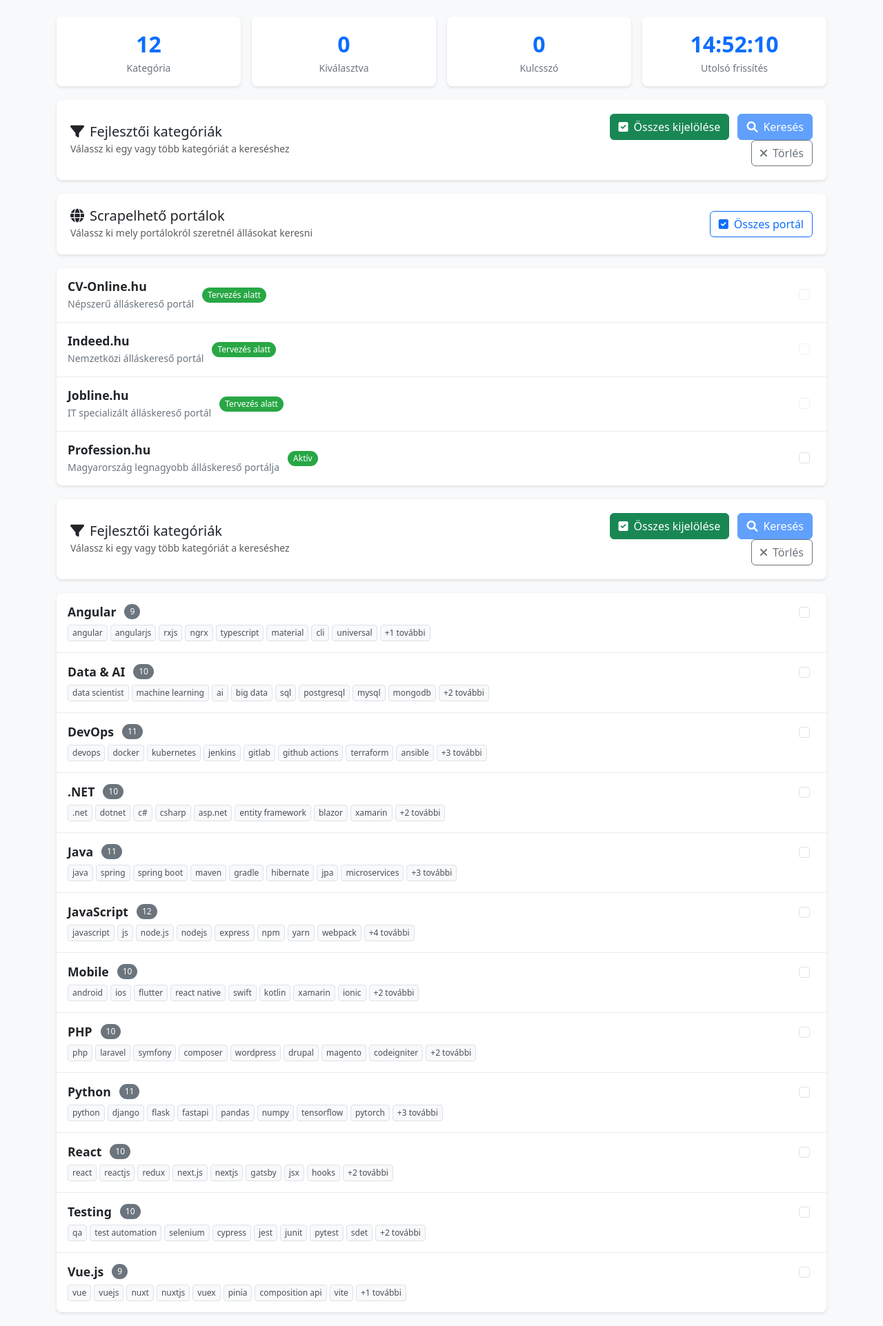
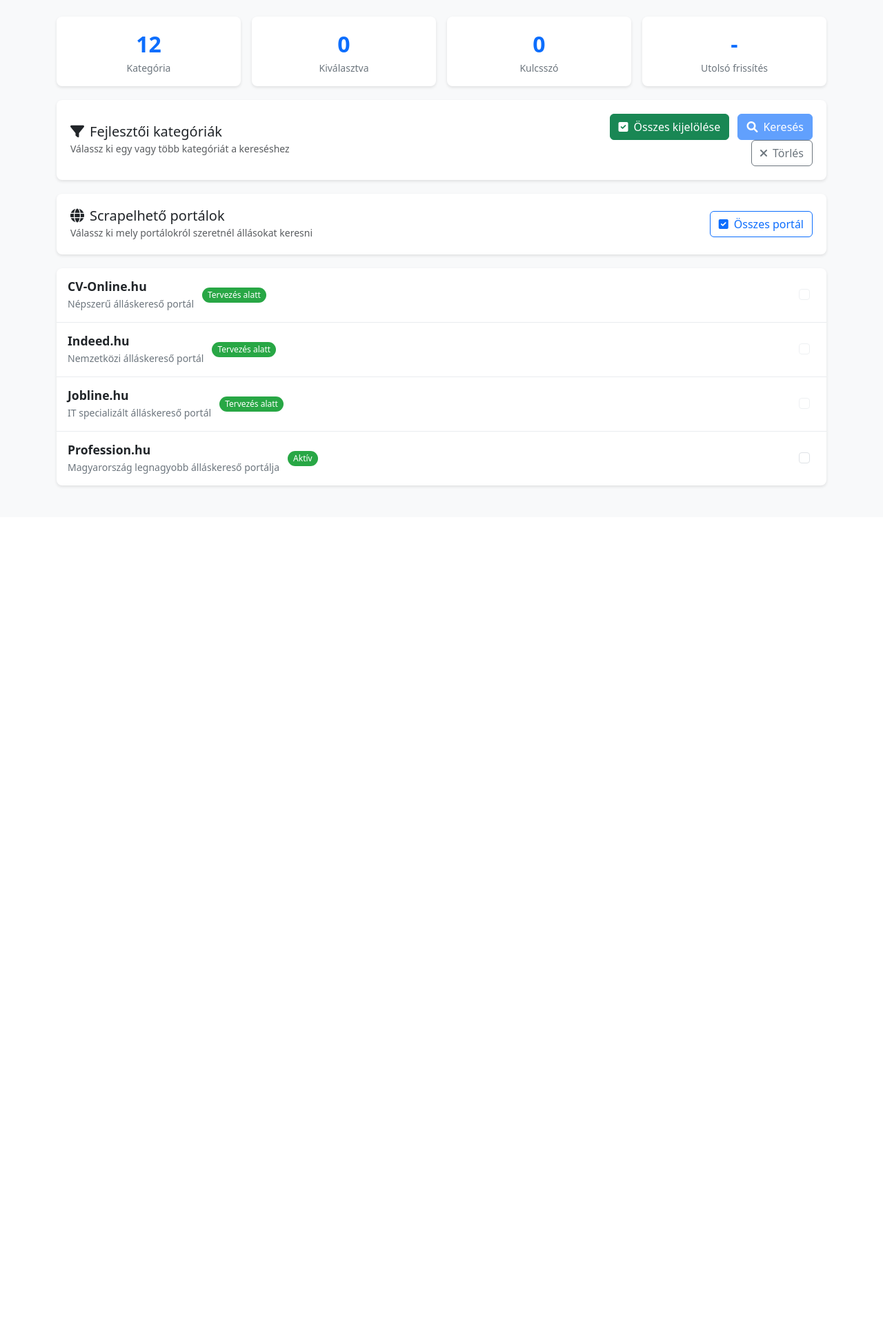
Before and after one commit to silenth4wkh/lumora2, a Flask app: page / in a window 1280 px wide. Shown: the part 50-1973 px from the top of the page at 69% size. After the commit the page ends 758 px from the top, so only its background shows below. Run offline with Flask 3, Linux system fonts and the light colour scheme; some libraries are stand-ins or nearby versions.

Commit message:
Expand search coverage: more feeds, keywords, fix Excel export, remove duplicate categories

```diff
--- a/app.py
+++ b/app.py
@@ -101,18 +101,18 @@ PORTALS = {
 
 # Kategóriák definiálása - legnépszerűbb fejlesztői területek
 CATEGORIES = {
-    "java": {"name": "Java", "keywords": ["java", "spring", "spring boot", "maven", "gradle", "hibernate", "jpa", "microservices", "jakarta", "junit", "mockito"]},
-    "javascript": {"name": "JavaScript", "keywords": ["javascript", "js", "node.js", "nodejs", "express", "npm", "yarn", "webpack", "babel", "es6", "typescript", "ts"]},
-    "python": {"name": "Python", "keywords": ["python", "django", "flask", "fastapi", "pandas", "numpy", "tensorflow", "pytorch", "scikit-learn", "celery", "redis"]},
-    "php": {"name": "PHP", "keywords": ["php", "laravel", "symfony", "composer", "wordpress", "drupal", "magento", "codeigniter", "yii", "phalcon"]},
-    "react": {"name": "React", "keywords": ["react", "reactjs", "redux", "next.js", "nextjs", "gatsby", "jsx", "hooks", "context", "router"]},
-    "angular": {"name": "Angular", "keywords": ["angular", "angularjs", "rxjs", "ngrx", "typescript", "material", "cli", "universal", "ivy"]},
-    "vue": {"name": "Vue.js", "keywords": ["vue", "vuejs", "nuxt", "nuxtjs", "vuex", "pinia", "composition api", "vite", "quasar"]},
-    "devops": {"name": "DevOps", "keywords": ["devops", "docker", "kubernetes", "jenkins", "gitlab", "github actions", "terraform", "ansible", "aws", "azure", "gcp"]},
-    "dotnet": {"name": ".NET", "keywords": [".net", "dotnet", "c#", "csharp", "asp.net", "entity framework", "blazor", "xamarin", "maui", "core"]},
-    "mobile": {"name": "Mobile", "keywords": ["android", "ios", "flutter", "react native", "swift", "kotlin", "xamarin", "ionic", "cordova", "pwa"]},
-    "data": {"name": "Data & AI", "keywords": ["data scientist", "machine learning", "ai", "big data", "sql", "postgresql", "mysql", "mongodb", "elasticsearch", "kafka"]},
-    "testing": {"name": "Testing", "keywords": ["qa", "test automation", "selenium", "cypress", "jest", "junit", "pytest", "sdet", "performance testing", "api testing"]}
+    "java": {"name": "Java", "keywords": ["java", "spring", "spring boot", "maven", "gradle", "hibernate", "jpa", "microservices", "jakarta", "junit", "mockito", "java developer", "java fejlesztő"]},
+    "javascript": {"name": "JavaScript", "keywords": ["javascript", "js", "node.js", "nodejs", "express", "npm", "yarn", "webpack", "babel", "es6", "typescript", "ts", "javascript developer", "js fejlesztő"]},
+    "python": {"name": "Python", "keywords": ["python", "django", "flask", "fastapi", "pandas", "numpy", "tensorflow", "pytorch", "scikit-learn", "celery", "redis", "python developer", "python fejlesztő"]},
+    "php": {"name": "PHP", "keywords": ["php", "laravel", "symfony", "composer", "wordpress", "drupal", "magento", "codeigniter", "yii", "phalcon", "php developer", "php fejlesztő"]},
+    "react": {"name": "React", "keywords": ["react", "reactjs", "redux", "next.js", "nextjs", "gatsby", "jsx", "hooks", "context", "router", "react developer", "react fejlesztő"]},
+    "angular": {"name": "Angular", "keywords": ["angular", "angularjs", "rxjs", "ngrx", "typescript", "material", "cli", "universal", "ivy", "angular developer", "angular fejlesztő"]},
+    "vue": {"name": "Vue.js", "keywords": ["vue", "vuejs", "nuxt", "nuxtjs", "vuex", "pinia", "composition api", "vite", "quasar", "vue developer", "vue fejlesztő"]},
+    "devops": {"name": "DevOps", "keywords": ["devops", "docker", "kubernetes", "jenkins", "gitlab", "github actions", "terraform", "ansible", "aws", "azure", "gcp", "devops engineer", "devops mérnök"]},
+    "dotnet": {"name": ".NET", "keywords": [".net", "dotnet", "c#", "csharp", "asp.net", "entity framework", "blazor", "xamarin", "maui", "core", ".net developer", ".net fejlesztő"]},
+    "mobile": {"name": "Mobile", "keywords": ["android", "ios", "flutter", "react native", "swift", "kotlin", "xamarin", "ionic", "cordova", "pwa", "mobile developer", "mobil fejlesztő"]},
+    "data": {"name": "Data & AI", "keywords": ["data scientist", "machine learning", "ai", "big data", "sql", "postgresql", "mysql", "mongodb", "elasticsearch", "kafka", "data engineer", "adat mérnök"]},
+    "testing": {"name": "Testing", "keywords": ["qa", "test automation", "selenium", "cypress", "jest", "junit", "pytest", "sdet", "performance testing", "api testing", "tesztelő", "tesztmérnök"]}
 }
 
 def clean_text(s: str) -> str:
@@ -334,18 +334,24 @@ def search_jobs():
         all_rows = []
         seen_links = set()
 
-        # Feed lista generálása
+        # Feed lista generálása - több IT főfeed a jobb lefedettségért
         feed_list = [
             ("Profession – IT főfeed", "https://www.profession.hu/partner/files/rss-it.rss"),
             ("Profession – Fejlesztő", "https://www.profession.hu/allasok/1,0,0,fejlesztő?rss"),
             ("Profession – Programozó", "https://www.profession.hu/allasok/1,0,0,programozó?rss"),
-            ("Profession – Szoftver", "https://www.profession.hu/allasok/1,0,0,szoftver?rss")
+            ("Profession – Szoftver", "https://www.profession.hu/allasok/1,0,0,szoftver?rss"),
+            ("Profession – Szoftvermérnök", "https://www.profession.hu/allasok/1,0,0,szoftvermérnök?rss"),
+            ("Profession – Rendszermérnök", "https://www.profession.hu/allasok/1,0,0,rendszermérnök?rss"),
+            ("Profession – Alkalmazásfejlesztő", "https://www.profession.hu/allasok/1,0,0,alkalmazásfejlesztő?rss"),
+            ("Profession – Full Stack", "https://www.profession.hu/allasok/1,0,0,full%20stack?rss"),
+            ("Profession – Frontend", "https://www.profession.hu/allasok/1,0,0,frontend?rss"),
+            ("Profession – Backend", "https://www.profession.hu/allasok/1,0,0,backend?rss")
         ]
 
-        # Csak a legfontosabb kulcsszavakhoz generálunk feedet
+        # Több kulcsszó használata a jobb lefedettségért
         for cat_id in selected_categories:
             if cat_id in CATEGORIES:
-                keywords = CATEGORIES[cat_id]["keywords"][:2]  # Csak az első 2 kulcsszó
+                keywords = CATEGORIES[cat_id]["keywords"][:8]  # Az első 8 kulcsszó
                 for keyword in keywords:
                     feed_list.append((f"Profession – {keyword}", build_feed_url(keyword)))
 
--- a/templates/index.html
+++ b/templates/index.html
@@ -255,34 +255,6 @@
             </div>
         </div>
 
-        <!-- Kategóriák listája -->
-        <div class="search-controls">
-            <div class="row align-items-center">
-                <div class="col-md-8">
-                    <h5 class="mb-0">
-                        <i class="fas fa-filter me-2"></i>Fejlesztői kategóriák
-                    </h5>
-                    <small class="text-muted">Válassz ki egy vagy több kategóriát a kereséshez</small>
-                </div>
-                <div class="col-md-4 text-end">
-                    <button class="btn btn-success me-2" id="select-all-btn">
-                        <i class="fas fa-check-square me-2"></i>Összes kijelölése
-                    </button>
-                    <button class="btn btn-primary" id="search-btn" disabled>
-                        <i class="fas fa-search me-2"></i>Keresés
-                    </button>
-                    <button class="btn btn-outline-secondary ms-2" id="clear-btn">
-                        <i class="fas fa-times me-2"></i>Törlés
-                    </button>
-                </div>
-            </div>
-        </div>
-
-        <div class="dashboard-container">
-            <div id="categories-container">
-                <!-- Kategóriák dinamikusan betöltve -->
-            </div>
-        </div>
 
         <!-- Progress bar -->
         <div class="row mt-4 progress-container" id="progress-container">
@@ -794,23 +766,31 @@
                 `${filteredJobs.length} állás`;
         }
 
-        // CSV export
+        // Excel export (CSV formátumban)
         function exportToCSV() {
+            if (filteredJobs.length === 0) {
+                alert('Nincs exportálható adat!');
+                return;
+            }
+
             const csvContent = [
-                ['Pozíció', 'Cég', 'Lokáció', 'Publikálva', 'Link'],
+                ['Cég neve', 'Pozíció', 'Lokáció', 'Link', 'Hiring status', 'Relevancia', 'Kapcsolattartó', 'Lead score'],
                 ...filteredJobs.map(job => [
-                    job.pozicio,
-                    job.ceg,
-                    job.lokacio,
-                    job.publikalva,
-                    job.link
+                    job.ceg || 'N/A',
+                    job.pozicio || 'N/A',
+                    job.lokacio || 'N/A',
+                    job.link || 'N/A',
+                    'Mixed/Unclear', // Hiring status
+                    '', // Relevancia
+                    '', // Kapcsolattartó
+                    ''  // Lead score
                 ])
             ].map(row => row.map(field => `"${field}"`).join(',')).join('\n');
 
             const blob = new Blob([csvContent], { type: 'text/csv;charset=utf-8;' });
             const link = document.createElement('a');
             link.href = URL.createObjectURL(blob);
-            link.download = `allasok_${new Date().toISOString().split('T')[0]}.csv`;
+            link.download = `allasok_szurt_${new Date().toISOString().split('T')[0]}.csv`;
             link.click();
         }
 
```
